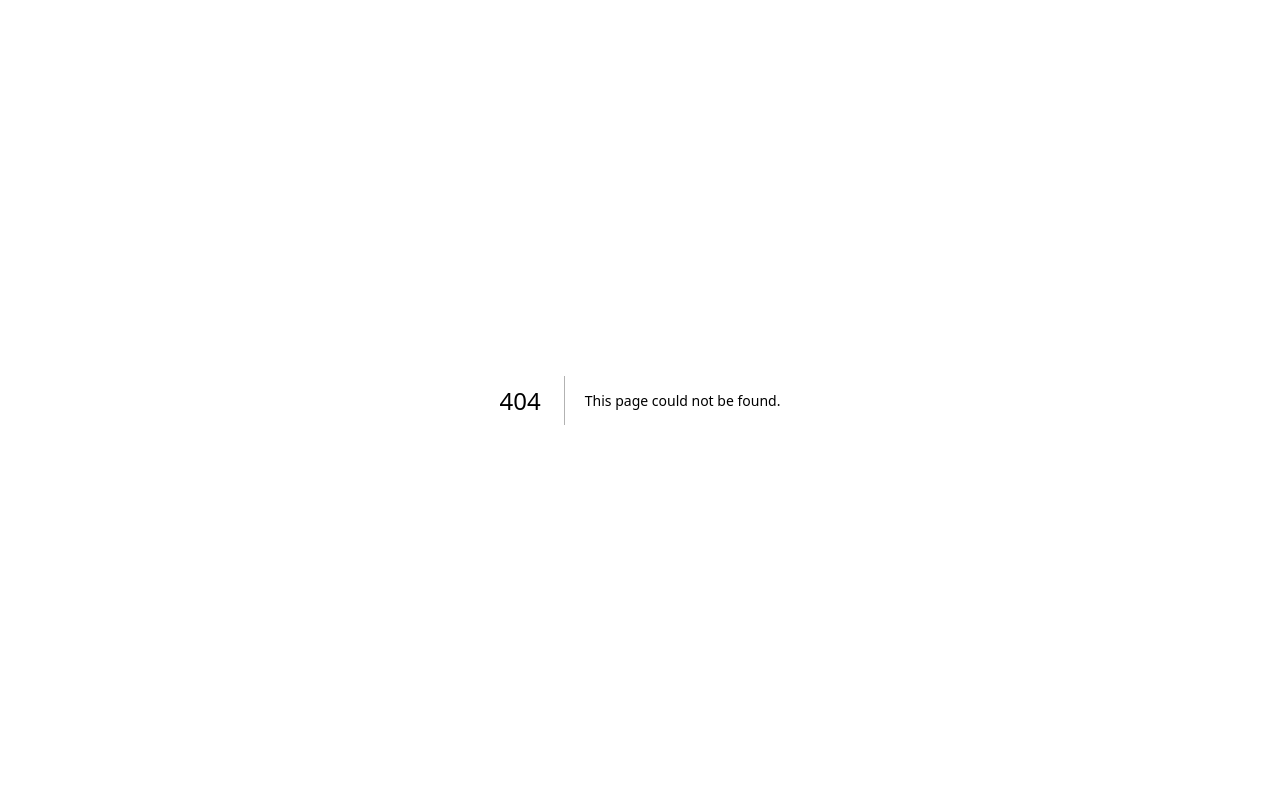
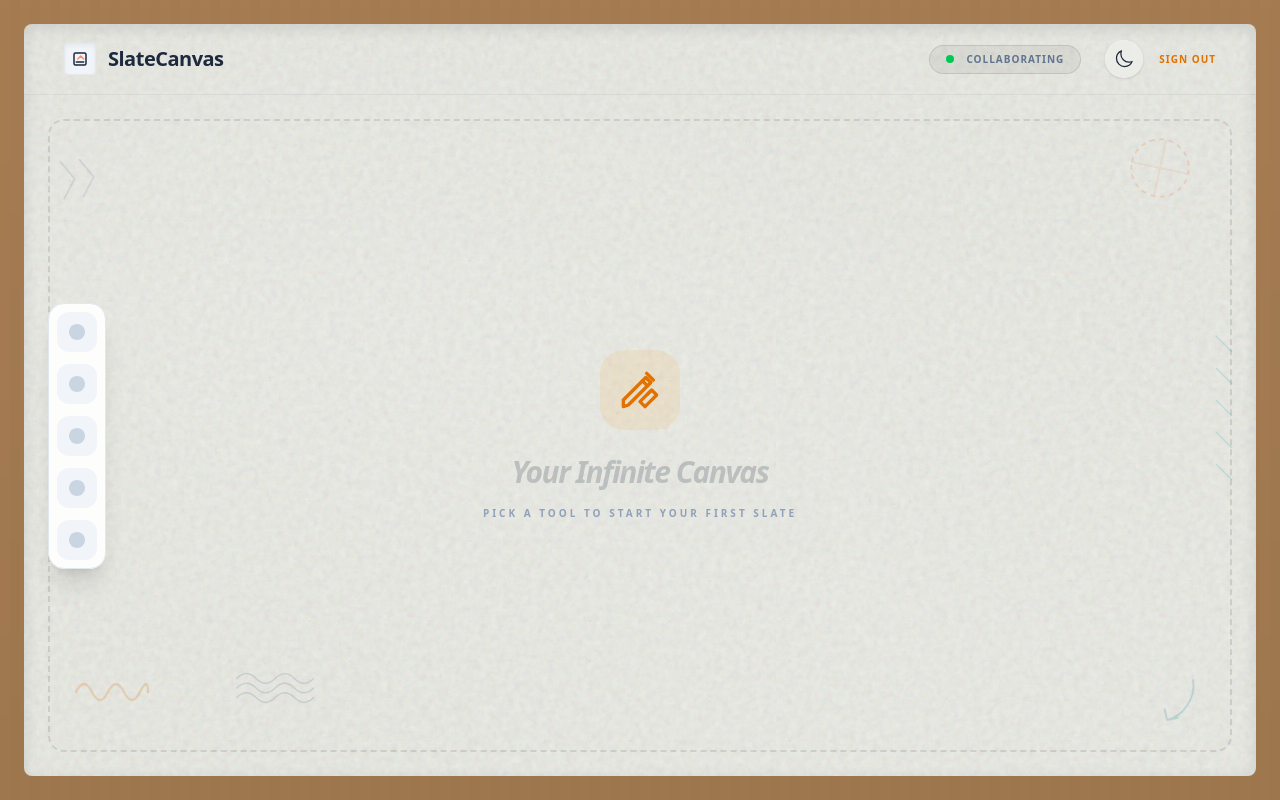
Before and after one commit to soham-sahare/SlateCanvas, a Next.js app in the folder frontend/: page /board in a window 1280 px wide. Before the commit this address had no page. Built offline with nearby package versions, Linux system fonts and the light colour scheme.

Commit message:
feat: implement /board page placeholder to resolve 404 after auth

```diff
--- /dev/null
+++ b/frontend/src/app/board/page.tsx
@@ -0,0 +1,96 @@
+"use client";
+
+import { useEffect, useState } from "react";
+import Link from "next/link";
+import { ThemeToggle } from "@/components/ThemeToggle";
+import { PhysicalSlateWrapper } from "@/components/PhysicalSlateWrapper";
+
+export default function BoardPage() {
+  const [userEmail, setUserEmail] = useState<string | null>(null);
+
+  useEffect(() => {
+    // Check if user is logged in
+    const token = localStorage.getItem("token");
+    if (!token && window.location.pathname !== "/board/guest") {
+      // For now, allow viewing but in a real app we might redirect
+      // window.location.href = "/login";
+    }
+
+    // Try to decode email from token (mock for now or simpler: just check localStorage)
+    // In a real app we'd decode the JWT
+    setUserEmail("sohamsahare");
+  }, []);
+
+  const handleLogout = () => {
+    localStorage.removeItem("token");
+    window.location.href = "/";
+  };
+
+  return (
+    <PhysicalSlateWrapper showFooter={false}>
+      {/* Header */}
+      <header className="relative w-full z-40 px-4 sm:px-10 py-4 flex items-center justify-between border-b border-black/5 dark:border-white/5 transition-colors">
+        <Link href="/" className="flex items-center gap-2 sm:gap-3 group">
+          <div className="w-8 h-8 rounded shadow-inner bg-slate-100 dark:bg-[#3d4554] border border-black/5 dark:border-white/10 flex items-center justify-center text-slate-800 dark:text-[#e2e8f0] group-hover:scale-105 transition-transform">
+            <svg width="18" height="18" viewBox="0 0 24 24" fill="none" xmlns="http://www.w3.org/2000/svg">
+              <path d="M4 6C4 4.89543 4.89543 4 6 4H18C19.1046 4 20 4.89543 20 6V18C20 19.1046 19.1046 20 18 20H6C4.89543 20 4 19.1046 4 18V6Z" stroke="currentColor" strokeWidth="2" strokeLinecap="round" strokeLinejoin="round"/>
+              <path d="M9 12L13 8L17 12" stroke="#ff8a65" strokeWidth="2" strokeLinecap="round" strokeLinejoin="round"/>
+              <path d="M7 16H17" stroke="currentColor" strokeWidth="2" strokeLinecap="round" strokeLinejoin="round"/>
+            </svg>
+          </div>
+          <span className="text-xl font-semibold text-slate-800 dark:text-[#e2e8f0] tracking-tight transition-colors">SlateCanvas</span>
+        </Link>
+
+        <div className="flex items-center gap-6">
+          <div className="hidden sm:flex items-center gap-3 px-4 py-1.5 rounded-full bg-black/5 dark:bg-white/5 border border-black/10 dark:border-white/10">
+            <div className="w-2 h-2 rounded-full bg-green-500 animate-pulse"></div>
+            <span className="text-[10px] uppercase tracking-widest font-black text-slate-500 dark:text-slate-400">Collaborating</span>
+          </div>
+
+          <div className="flex items-center gap-4">
+            <ThemeToggle />
+            <button
+              onClick={handleLogout}
+              className="text-[10px] uppercase tracking-widest font-black text-amber-600 dark:text-[#ff8a65] hover:opacity-70 transition-opacity"
+            >
+              Sign Out
+            </button>
+          </div>
+        </div>
+      </header>
+
+      {/* Main Canvas Area */}
+      <main className="flex-1 relative flex flex-col p-4 sm:p-6 overflow-hidden">
+        {/* Toolbar Placeholder */}
+        <div className="absolute left-6 top-1/2 -translate-y-1/2 z-30 flex flex-col gap-3 p-2 rounded-2xl bg-white/90 dark:bg-[#1e232b]/80 backdrop-blur-md border border-slate-200 dark:border-white/5 shadow-xl">
+          {[1, 2, 3, 4, 5].map((i) => (
+            <div key={i} className="w-10 h-10 rounded-xl bg-slate-100 dark:bg-white/5 hover:bg-amber-100 dark:hover:bg-amber-500/20 cursor-pointer transition-colors flex items-center justify-center">
+              <div className="w-4 h-4 rounded-full bg-slate-300 dark:bg-slate-600"></div>
+            </div>
+          ))}
+        </div>
+
+        {/* The Actual "Infinite" Board Surface */}
+        <div className="flex-1 w-full rounded-2xl border-2 border-dashed border-black/10 dark:border-white/10 flex flex-col items-center justify-center relative overflow-hidden group">
+          <div className="relative z-10 text-center space-y-4">
+            <div className="w-20 h-20 mx-auto rounded-3xl bg-amber-500/10 dark:bg-[#ff8a65]/10 flex items-center justify-center mb-6">
+              <svg width="40" height="40" viewBox="0 0 24 24" fill="none" xmlns="http://www.w3.org/2000/svg" className="text-amber-600 dark:text-[#ff8a65]">
+                <path d="M12 19L19 12L22 15L15 22L12 19Z" stroke="currentColor" strokeWidth="2" strokeLinecap="round" strokeLinejoin="round"/>
+                <path d="M18 13L16.5 14.5" stroke="currentColor" strokeWidth="2" strokeLinecap="round" strokeLinejoin="round"/>
+                <path d="M2 22L5 21L18.5 7.5L15.5 4.5L2 18V22Z" stroke="currentColor" strokeWidth="2" strokeLinecap="round" strokeLinejoin="round"/>
+                <path d="M13.5 6.5L16.5 9.5" stroke="currentColor" strokeWidth="2" strokeLinecap="round" strokeLinejoin="round"/>
+                <path d="M16 2L20 6" stroke="currentColor" strokeWidth="2" strokeLinecap="round" strokeLinejoin="round"/>
+              </svg>
+            </div>
+            <h2 className="text-3xl font-black italic tracking-tighter text-slate-800 dark:text-[#f8fafc] opacity-20">Your Infinite Canvas</h2>
+            <p className="text-[10px] uppercase tracking-[0.3em] font-bold text-slate-400 dark:text-slate-500">Pick a tool to start your first Slate</p>
+          </div>
+
+          {/* Subtle Grid Background */}
+          <div className="absolute inset-0 opacity-[0.03] dark:opacity-[0.05] pointer-events-none"
+               style={{backgroundImage: 'radial-gradient(currentColor 1px, transparent 1px)', backgroundSize: '40px 40px'}}></div>
+        </div>
+      </main>
+    </PhysicalSlateWrapper>
+  );
+}
```
